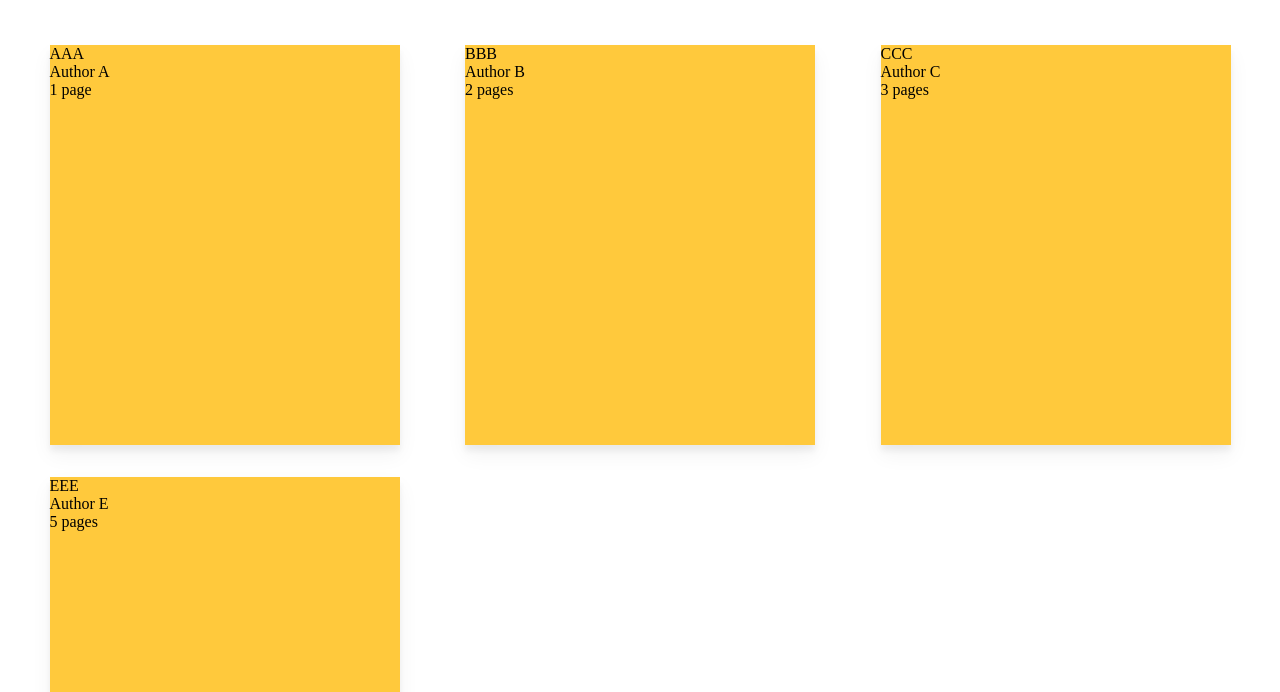
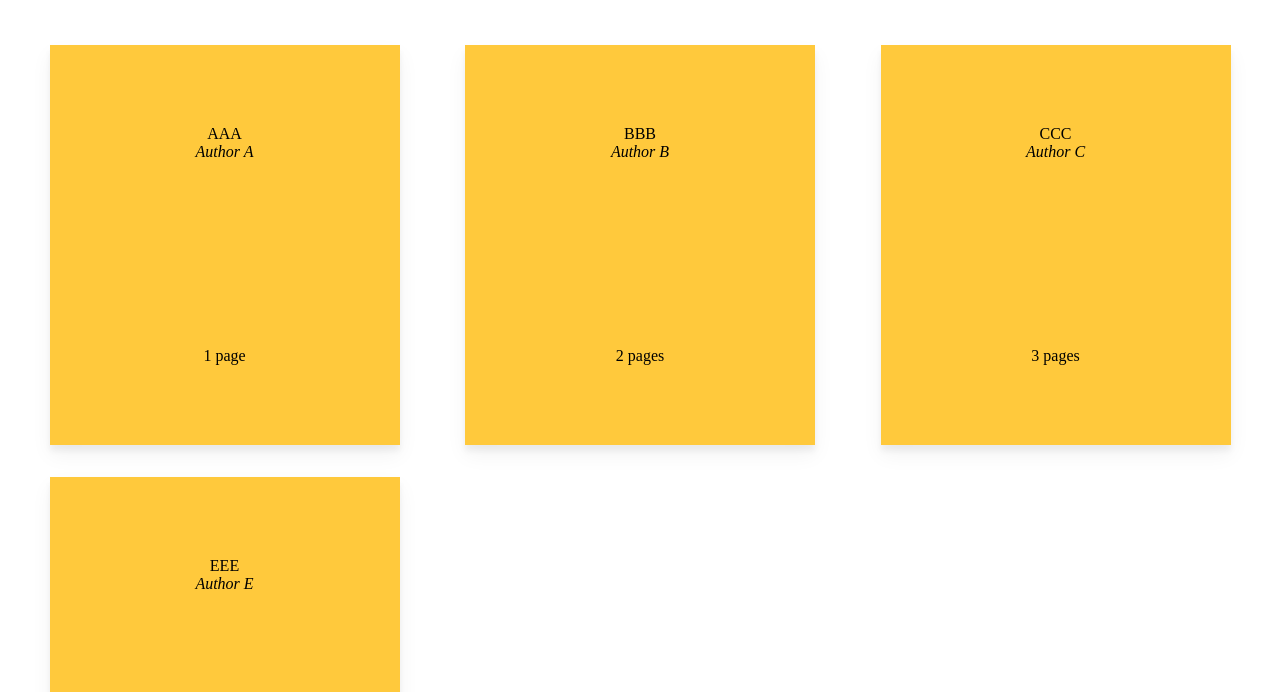
Before and after one commit to pameeee/library, a plain HTML site: page index.html in a window 1280 px wide. Shown: the part 108-800 px from the top of the page. Drawn offline with Linux system fonts and the light colour scheme.

Commit message:
Update card style

```diff
--- a/style.css
+++ b/style.css
@@ -23,15 +23,29 @@ main {
     display: grid;
     grid-template-columns: repeat(auto-fit, 350px);
     justify-content: space-evenly;
-    /* background-color: MediumAquamarine; */
     grid-gap: 1em;
   }
 
 .card {
-    /* border: 1px solid black; */
+    display: flex;
+    flex-direction: column;
+    align-items: center;
     background-color: #ffc93c;
     width: 350px;
     height: 400px;
     margin: 0.5em 0;
     box-shadow: 0 10px 20px rgba(0,0,0,0.05), 0 6px 6px rgba(0,0,0,0.05);
 }
+
+  .card .title {
+    margin-top: 5em;
+  }
+
+  .card .author {
+    font-style: italic;
+  }
+
+  .card .pages {
+    margin-top: auto;
+    margin-bottom: 5em;
+  }
```
